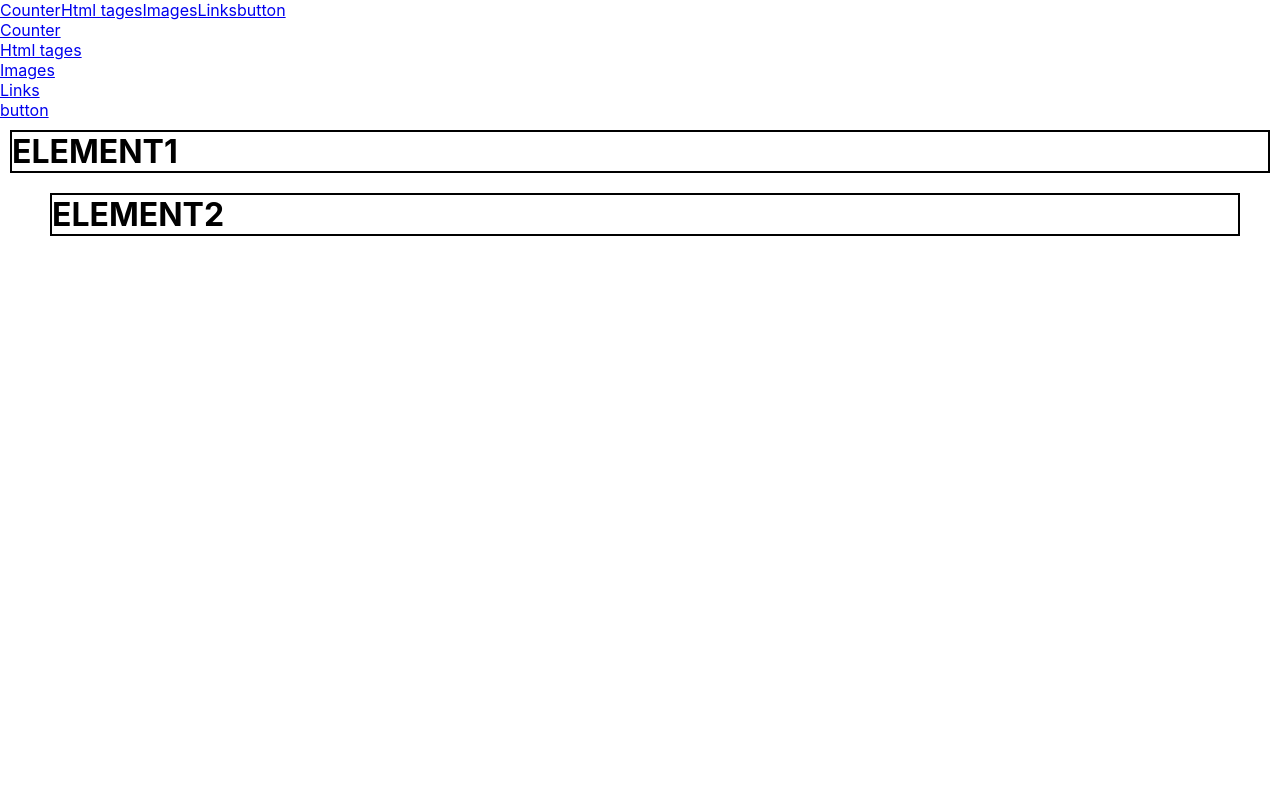
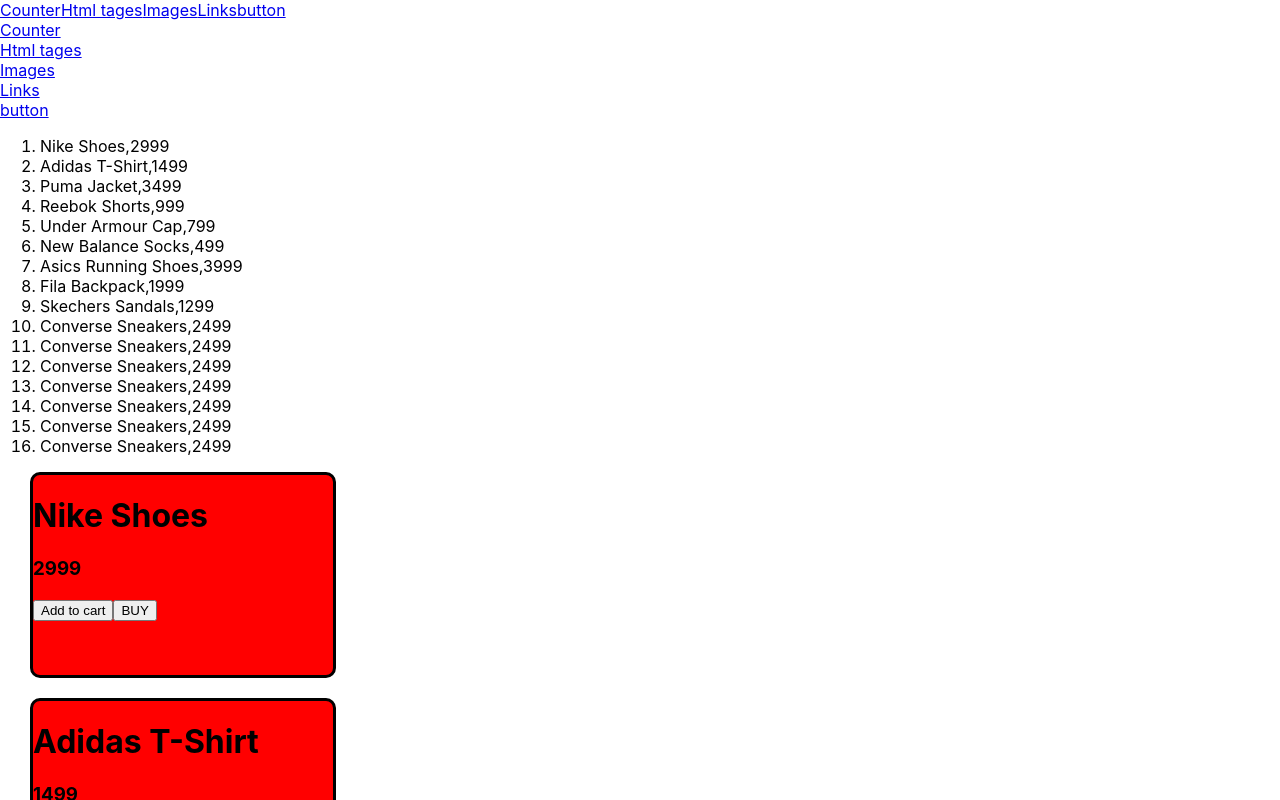
Before and after one commit to JoshiSankar-4021/febreactapp, a React (Create React App) app: page / in a window 1280 px wide. Shown: the top 800 px of the page. Built offline with nearby package versions, Linux system fonts and the light colour scheme.

Commit message:
card, render

```diff
--- a/src/App.js
+++ b/src/App.js
@@ -8,6 +8,9 @@
 import Inlinecss from "./CSS/Iinline/inlinecss.jsx"
 import Internal from "./CSS/internal/internalcss.jsx"
 import External from "./CSS/external/externalcss.jsx"
+import Card from "./Card/Card.jsx"
+import Render from "./render/render.jsx"
+
 import {Routes,Route} from "react-router-dom";
  function App(){
   return(
@@ -22,9 +25,9 @@
         <Route path="/button" element={< Buttons/>}/>
         <Route path="/inline" element={< Inlinecss/>}/>
         <Route path="/internal" element={< Internal/>}/>
-        <Route path="/" element={< External/>}/>
-
-
+        <Route path="/external" element={< External/>}/>
+        <Route path="/card" element={<Card/>}/>
+        <Route path="/" element={<Render/>}/>
       </Routes>
     </>
 
--- /dev/null
+++ b/src/Card/Card.jsx
@@ -0,0 +1,20 @@
+function Card(){
+    return(
+        <div>
+            <div style={{
+                "border":"3px solid black",
+                "height":"200px",
+                "width":"200px",
+                "borderRadius":"10px",
+                "marginLeft":"30px",
+                "background":"red"
+            }}>
+                <h1>PHONES</h1>
+                <p>This is a modern phone</p>
+                <img src="https://res.cloudinary.com/dir0f6ufp/image/upload/v1767470137/media_user/1/post_1_1767470135381_og.jpg.jpg" style={{"height":"50px","width":"100px"}} alt="Modern smartphone device displayed against a clean background"/>
+            </div>
+        </div>
+    );
+}
+
+export default Card;
--- /dev/null
+++ b/src/render/render.jsx
@@ -0,0 +1,74 @@
+function Render(){
+    const products = [
+    { id: 1, name: "Nike Shoes", price: 2999 },
+    { id: 2, name: "Adidas T-Shirt", price: 1499 },
+    { id: 3, name: "Puma Jacket", price: 3499 },
+    { id: 4, name: "Reebok Shorts", price: 999 },
+    { id: 5, name: "Under Armour Cap", price: 799 },
+    { id: 6, name: "New Balance Socks", price: 499 },
+    { id: 7, name: "Asics Running Shoes", price: 3999 },
+    { id: 8, name: "Fila Backpack", price: 1999 },
+    { id: 9, name: "Skechers Sandals", price: 1299 },
+    { id: 10, name: "Converse Sneakers", price: 2499 },
+    { id: 11, name: "Converse Sneakers", price: 2499 },
+    { id: 12, name: "Converse Sneakers", price: 2499 },
+    { id: 13, name: "Converse Sneakers", price: 2499 },
+    { id: 14, name: "Converse Sneakers", price: 2499 },
+    { id: 15, name: "Converse Sneakers", price: 2499 },
+    { id: 16, name: "Converse Sneakers", price: 2499 }
+  ];
+    return(
+        <div>
+            <ol>
+                {
+                    products.map((product)=>(
+                        <li key={product.id}>{product.name},{product.price}</li>
+                    ))
+                }
+            </ol>
+            {
+
+                products.map((product)=>(
+                     <div  key={product.id}style={{
+                "border":"3px solid black",
+                "height":"200px",
+                "width":"300px",
+                "borderRadius":"10px",
+                "marginLeft":"30px",
+                "background":"red",
+                "marginBottom":"20px"
+            }}>
+                <h1>{product.name}</h1>
+                <h3>{product.price}</h3>
+                <button>Add to cart</button>
+                <button>BUY</button>
+                </div>
+                ))
+            }
+
+            <table border="1">
+                <tr>
+                    <th>Prodct id</th>
+                    <th>Prodct Name</th>
+                    <th>Price</th>
+                    <th>Add to cart</th>
+                </tr>
+
+                {
+                    products.map((product)=>(
+                        <tr key={product.id}>
+                            <td>{product.id}</td>
+                            <td>{product.name}</td>
+                            <td>{product.price}</td>
+                            <td><button>Add to cart</button></td>
+                        </tr>
+                    ))
+                }
+
+            </table>
+
+        </div>
+    );
+}
+
+export default Render;
```
